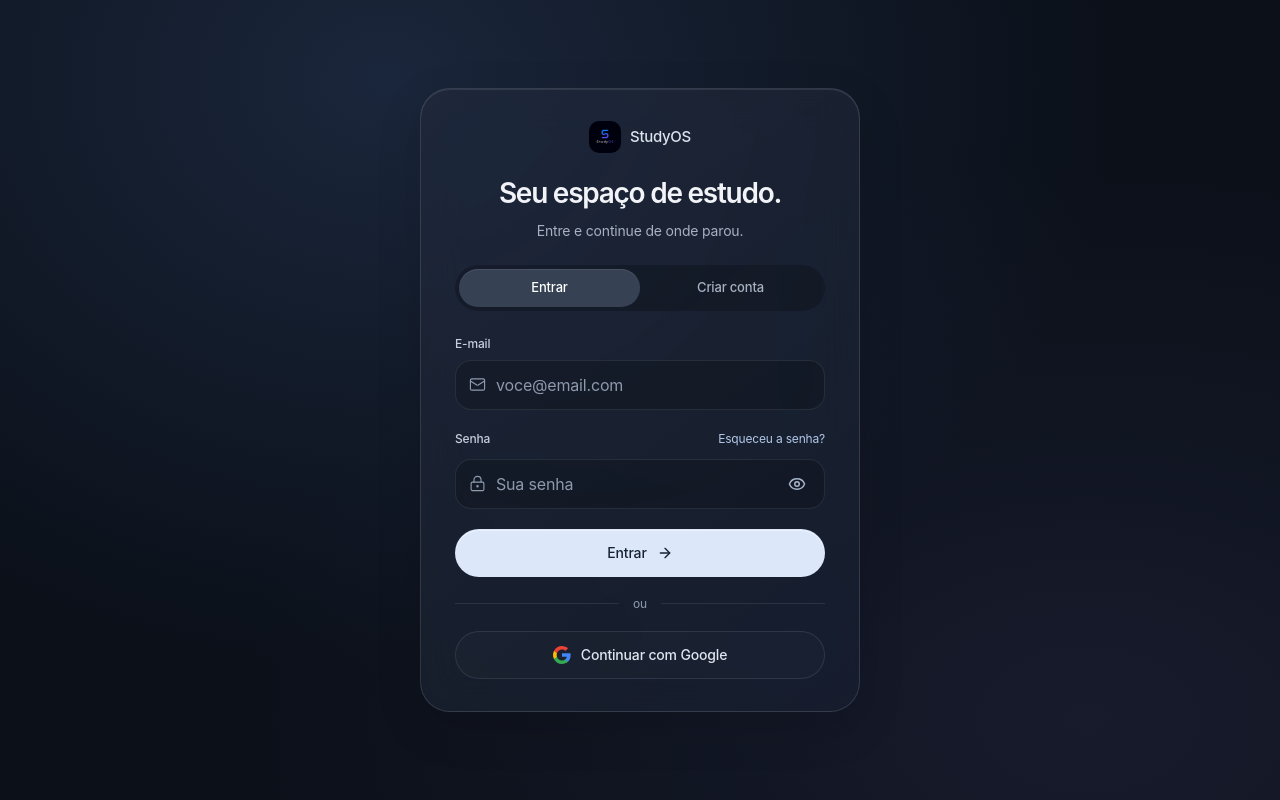
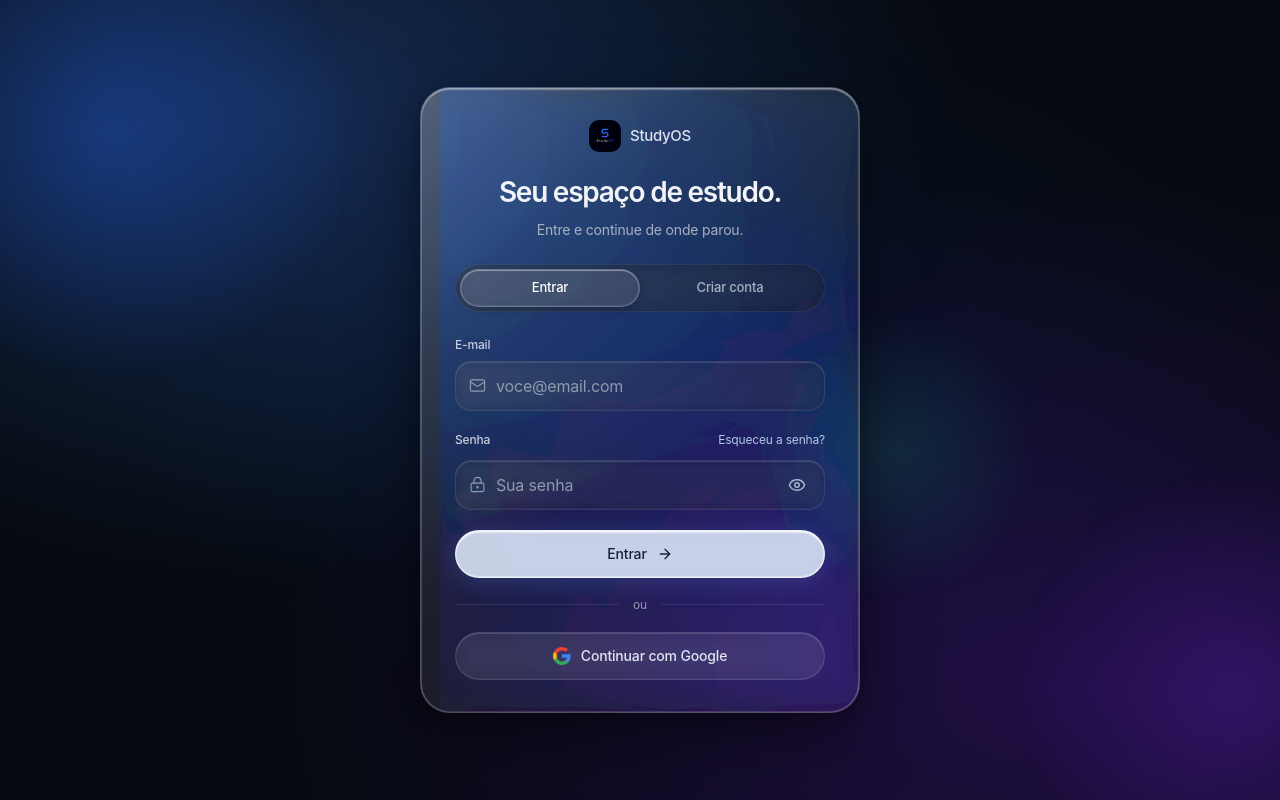
Before and after one commit to asafdev-3/study-os, a React (Vite) app: page /login in a window 1280 px wide. Built offline with nearby package versions, Linux system fonts and the light colour scheme; no server answers.

Commit message:
Publish updated login glass design

```diff
--- a/src/pages/Auth.css
+++ b/src/pages/Auth.css
@@ -1,4 +1,6 @@
-/* Authentication surfaces: one quiet glass layer and readable controls. */
+/* Authentication surfaces: Liquid Glass — iOS 26 / Apple design language */
+
+/* === PAGE WRAPPER === */
 .study-entry.study-auth-page {
   --auth-text: #f1f3f7;
   --auth-muted: #a8b1c1;
@@ -13,82 +15,347 @@
   padding: max(28px, env(safe-area-inset-top)) 20px max(28px, env(safe-area-inset-bottom));
   overflow-x: hidden;
   overflow-y: auto;
-  background: radial-gradient(ellipse at 30% 10%, #1a263b 0%, transparent 58%),
-    radial-gradient(ellipse at 85% 90%, #171b2c 0%, transparent 55%), #0b1019;
+  /* Richer background: gives glass something colorful to refract */
+  background:
+    radial-gradient(ellipse at 22% 14%, rgba(28, 60, 115, 0.68) 0%, transparent 48%),
+    radial-gradient(ellipse at 82% 86%, rgba(55, 18, 115, 0.52) 0%, transparent 52%),
+    radial-gradient(ellipse at 55% 46%, rgba(8, 28, 72, 0.38) 0%, transparent 60%),
+    #060a10;
   color: var(--auth-text);
   font-family: -apple-system, BlinkMacSystemFont, "SF Pro Display", sans-serif;
 }
+
+/* ─── Background blobs ─── give glass something to refract */
+.lg-blob {
+  position: absolute;
+  border-radius: 50%;
+  pointer-events: none;
+  z-index: 0;
+}
+.lg-blob-1 {
+  width: clamp(280px, 50vw, 520px);
+  height: clamp(280px, 50vw, 520px);
+  background: radial-gradient(circle, rgba(37, 99, 235, 0.34) 0%, transparent 68%);
+  top: -18%;
+  left: -12%;
+  animation: lg-drift 14s ease-in-out infinite;
+}
+.lg-blob-2 {
+  width: clamp(220px, 40vw, 440px);
+  height: clamp(220px, 40vw, 440px);
+  background: radial-gradient(circle, rgba(109, 40, 217, 0.28) 0%, transparent 70%);
+  bottom: -12%;
+  right: -10%;
+  animation: lg-drift 18s ease-in-out infinite reverse 2s;
+}
+.lg-blob-3 {
+  width: clamp(160px, 28vw, 300px);
+  height: clamp(160px, 28vw, 300px);
+  background: radial-gradient(circle, rgba(16, 185, 129, 0.17) 0%, transparent 70%);
+  top: 38%;
+  left: 58%;
+  animation: lg-drift 22s ease-in-out infinite 5s;
+}
+@keyframes lg-drift {
+  0%,  100% { transform: translate(  0px,   0px) scale(1.00); }
+  25%        { transform: translate( 40px, -28px) scale(1.07); }
+  50%        { transform: translate(-18px,  48px) scale(0.94); }
+  75%        { transform: translate( 55px,  18px) scale(1.04); }
+}
+
+/* ═══════════════════════════════════
+   CARD — Liquid Glass (5 layers)
+═══════════════════════════════════ */
 .study-auth-card {
   position: relative;
+  z-index: 1;
+  isolation: isolate;         /* keeps ::after z-index inside this box */
   width: min(100%, 440px);
   flex: 0 1 440px;
   margin-block: auto;
   padding: 32px 34px;
-  border: 1px solid rgba(226, 237, 255, .13);
   border-radius: 30px;
-  background: linear-gradient(145deg, rgba(255,255,255,.045), rgba(255,255,255,.012)), rgba(20, 29, 44, .65);
-  -webkit-backdrop-filter: blur(20px) saturate(140%);
-  backdrop-filter: blur(20px) saturate(140%);
-  box-shadow: inset 0 1px rgba(255,255,255,.09), 0 16px 48px rgba(0,0,0,.12);
+
+  /* Layer 1 — Tint: faint white wash so panel reads as material */
+  background: rgba(255, 255, 255, 0.07);
+
+  /* Layer 3 — Specular rim: 1px border + asymmetric inset highlights
+     (top is brightest — real glass catches light from above) */
+  border: 1px solid rgba(255, 255, 255, 0.22);
+
+  /* Layer 2 — Frost: blur + saturation + brightness */
+  -webkit-backdrop-filter: blur(18px) saturate(195%) brightness(1.10);
+  backdrop-filter:          blur(18px) saturate(195%) brightness(1.10);
+
+  box-shadow:
+    0 24px 72px rgba(0, 0, 0, 0.44),
+    0  4px 20px rgba(0, 0, 0, 0.26),
+    inset  0  1.5px 1.5px rgba(255, 255, 255, 0.52),  /* top  — strongest */
+    inset  0 -1px   1px   rgba(255, 255, 255, 0.14),  /* bottom           */
+    inset  1px 0    1px   rgba(255, 255, 255, 0.11),  /* left             */
+    inset -1px 0    1px   rgba(255, 255, 255, 0.11);  /* right            */
 }
+
+/* Layer 4 — Sheen: diagonal gloss (surface lit from top-left) */
+.study-auth-card::after {
+  content: "";
+  position: absolute;
+  inset: 0;
+  z-index: -1;             /* below content, above tint */
+  border-radius: inherit;
+  pointer-events: none;
+  background: linear-gradient(
+    140deg,
+    rgba(255, 255, 255, 0.22) 0%,
+    rgba(255, 255, 255, 0.07) 28%,
+    transparent              56%
+  );
+  mix-blend-mode: screen;
+}
+
+/* Layer 5 — Refraction via SVG displacement map — Chromium only */
+@supports (backdrop-filter: url('#lg-noise')) {
+  .study-auth-card {
+    -webkit-backdrop-filter: blur(12px) saturate(195%) brightness(1.09) url('#lg-noise');
+    backdrop-filter:          blur(12px) saturate(195%) brightness(1.09) url('#lg-noise');
+  }
+}
+
+/* ─── Brand ─── */
 .study-auth-brand { display:flex; align-items:center; justify-content:center; gap:9px; margin-bottom:24px; color:#dce3ef; font-size:15px; font-weight:550; letter-spacing:-.02em; }
 .study-auth-logo { width:32px; height:32px; border-radius:10px; }
+
+/* ─── Heading ─── */
 .study-auth-heading { margin-bottom:24px; text-align:center; }
 .study-auth-heading h1 { margin:0; color:var(--auth-text); font-size:clamp(24px,6.5vw,28px); line-height:1.18; font-weight:600; letter-spacing:-.045em; }
 .study-auth-heading > p:last-child { margin:9px 0 0; color:var(--auth-muted); font-size:14px; line-height:1.5; }
 .study-auth-kicker { margin:0 0 10px; color:var(--auth-muted); font-size:10px; letter-spacing:.12em; }
-.study-auth-switch { position:relative; display:grid; grid-template-columns:1fr 1fr; gap:0; padding:4px; margin-bottom:24px; border-radius:999px; background:rgba(0,0,0,.22); }
-.study-auth-switch::before { content:""; position:absolute; top:4px; bottom:4px; left:4px; width:calc((100% - 8px) / 2); border-radius:999px; background:#364153; box-shadow:inset 0 1px rgba(255,255,255,.09); transform:translateX(0); }
-.study-auth-switch[data-creating="true"]::before { transform:translateX(100%); }
+
+/* ─── Switch — Liquid Glass pill ─── */
+.study-auth-switch {
+  position: relative;
+  display: grid;
+  grid-template-columns: 1fr 1fr;
+  gap: 0;
+  padding: 4px;
+  margin-bottom: 24px;
+  border-radius: 999px;
+  background: rgba(0, 0, 0, 0.28);
+  border: 1px solid rgba(255, 255, 255, 0.08);
+  -webkit-backdrop-filter: blur(8px) saturate(160%);
+  backdrop-filter:          blur(8px) saturate(160%);
+}
+.study-auth-switch::before {
+  content: "";
+  position: absolute;
+  top: 4px; bottom: 4px; left: 4px;
+  width: calc((100% - 8px) / 2);
+  border-radius: 999px;
+  /* Glass indicator */
+  background: rgba(255, 255, 255, 0.10);
+  border: 1px solid rgba(255, 255, 255, 0.22);
+  box-shadow:
+    inset 0 1px 1px rgba(255, 255, 255, 0.42),
+    inset 0 -1px 1px rgba(255, 255, 255, 0.10),
+    0 2px 8px rgba(0, 0, 0, 0.22);
+  transform: translateX(0);
+}
+.study-auth-switch[data-creating="true"]::before { transform: translateX(100%); }
 .study-auth-switch button { position:relative; min-height:38px; border:0; border-radius:999px; background:transparent; color:var(--auth-muted); font-size:13px; font-weight:500; cursor:pointer; }
 .study-auth-switch button.is-active { color:#fff; }
+
+/* ─── Form ─── */
 .study-auth-form { display:grid; gap:16px; }
 .study-auth-field { display:grid; gap:7px; color:#c7cfdd; font-size:12px; font-weight:500; min-width:0; }
 .study-auth-field-heading { display:flex; justify-content:space-between; align-items:center; gap:8px; min-height:22px; }
 .study-auth-field-heading a { color:#b2c8e9; font-size:12px; font-weight:400; text-decoration:none; padding-block:4px; }
-.study-auth-input-wrap { min-height:50px; display:flex; align-items:center; gap:10px; padding:0 13px; border:1px solid rgba(225,235,255,.09); border-radius:16px; background:rgba(0,0,0,.19); color:#8e9bb0; }
+
+/* ─── Input — Liquid Glass nested ─── */
+.study-auth-input-wrap {
+  min-height: 50px;
+  display: flex;
+  align-items: center;
+  gap: 10px;
+  padding: 0 13px;
+  border-radius: 16px;
+  /* nested glass — lighter touch */
+  background: rgba(0, 0, 0, 0.14);
+  border: 1px solid rgba(255, 255, 255, 0.10);
+  -webkit-backdrop-filter: blur(6px) saturate(150%);
+  backdrop-filter:          blur(6px) saturate(150%);
+  box-shadow:
+    inset 0  1px 1px rgba(255, 255, 255, 0.16),
+    inset 0 -1px 1px rgba(255, 255, 255, 0.05);
+  color: #8e9bb0;
+}
 .study-auth-input-wrap > svg { flex-shrink:0; width:17px; height:17px; stroke-width:1.6; }
-.study-auth-input-wrap:focus-within { border-color:#9ebce180; background:rgba(16,25,40,.65); }
+.study-auth-input-wrap:focus-within {
+  border-color: rgba(158, 188, 225, 0.55);
+  background: rgba(10, 20, 36, 0.38);
+  box-shadow:
+    inset 0  1.5px 1px rgba(255, 255, 255, 0.22),
+    inset 0 -1px   1px rgba(255, 255, 255, 0.07),
+    0 0 0 3px rgba(100, 160, 240, 0.12);
+}
 .study-auth-input-wrap input { width:100%; min-width:0; min-height:48px; border:0; outline:0; background:transparent; color:var(--auth-text); font-size:16px; font-weight:400; box-shadow:none; }
 .study-auth-input-wrap input::placeholder { color:#8e99ad; opacity:1; }
 .study-auth-input-wrap input:focus-visible { outline:none; }
 .study-auth-reveal { display:grid; place-items:center; width:44px; height:44px; flex:0 0 44px; margin-right:-8px; border-radius:50%; color:#a8b7cb; cursor:pointer; }
 .study-auth-forgot { display:flex; justify-content:flex-end; margin-top:-7px; }
 .study-auth-forgot a { min-height:36px; display:flex; align-items:center; color:#b2c8e9; font-size:12px; text-decoration:none; }
+
+/* ─── Feedback ─── */
 .study-auth-feedback { margin:0; padding:10px 12px; border:1px solid transparent; border-radius:14px; font-size:12px; line-height:1.5; }
-.study-auth-feedback.is-error { color:#ffc4c8; border-color:#ff7f8b30; background:#731d2933; }
+.study-auth-feedback.is-error  { color:#ffc4c8; border-color:#ff7f8b30; background:#731d2933; }
 .study-auth-feedback.is-notice { color:#c4ddff; border-color:#8cb7f038; background:#29466d40; }
-.study-auth-submit,.study-auth-google { min-height:48px; width:100%; display:flex; align-items:center; justify-content:center; gap:10px; border-radius:999px; font-size:14px; font-weight:550; cursor:pointer; }
-.study-auth-submit { margin-top:4px; border:1px solid transparent; background:#dce7fa; color:#152337; box-shadow:inset 0 1px #ffffff70; }
+
+/* ─── Buttons ─── */
+.study-auth-submit,
+.study-auth-google {
+  min-height: 48px;
+  width: 100%;
+  display: flex;
+  align-items: center;
+  justify-content: center;
+  gap: 10px;
+  border-radius: 999px;
+  font-size: 14px;
+  font-weight: 550;
+  cursor: pointer;
+}
+
+/* Submit — bright Liquid Glass pill */
+.study-auth-submit {
+  margin-top: 4px;
+  color: #152337;
+  background: rgba(220, 232, 250, 0.88);
+  border: 1px solid rgba(255, 255, 255, 0.72);
+  -webkit-backdrop-filter: blur(10px) saturate(140%);
+  backdrop-filter:          blur(10px) saturate(140%);
+  box-shadow:
+    0 4px 24px rgba(80, 120, 200, 0.30),
+    inset 0  1.5px 1.5px rgba(255, 255, 255, 0.90),
+    inset 0 -1px   1px   rgba(255, 255, 255, 0.45);
+}
 .study-auth-submit svg { width:16px; height:16px; }
-.study-auth-google { border:1px solid #e1ebff1a; background:#ffffff04; color:#e0e6f1; }
-.study-auth-submit:disabled,.study-auth-google:disabled { opacity:.56; cursor:wait; }
+
+/* Google — dark Liquid Glass */
+.study-auth-google {
+  color: #e0e6f1;
+  background: rgba(255, 255, 255, 0.045);
+  border: 1px solid rgba(225, 235, 255, 0.14);
+  -webkit-backdrop-filter: blur(8px) saturate(160%);
+  backdrop-filter:          blur(8px) saturate(160%);
+  box-shadow:
+    inset 0  1px 1px rgba(255, 255, 255, 0.18),
+    inset 0 -1px 1px rgba(255, 255, 255, 0.06);
+}
+
+.study-auth-submit:disabled,
+.study-auth-google:disabled { opacity: .54; cursor: wait; }
+
+/* ─── Divider ─── */
 .study-auth-divider { display:flex; align-items:center; gap:14px; margin:18px 0; color:#8f9bb0; font-size:12px; }
-.study-auth-divider::before,.study-auth-divider::after { content:""; height:1px; flex:1; background:var(--auth-line); }
+.study-auth-divider::before,
+.study-auth-divider::after { content:""; height:1px; flex:1; background:var(--auth-line); }
+
+/* ─── Misc ─── */
 .study-auth-terms { margin:18px 0 0; color:var(--auth-muted); font-size:11px; line-height:1.5; text-align:center; }
 .study-auth-terms a { color:#b2c8e9; text-decoration:none; }
 .study-auth-back { display:flex; align-items:center; gap:8px; min-height:44px; margin:-10px 0 16px; color:#b6c7de; font-size:12px; }
 .study-auth-success { display:flex; align-items:center; gap:10px; margin-top:16px; padding:13px; border:1px solid #8cb7f038; border-radius:15px; background:#29466d40; color:#c4ddff; font-size:13px; }
 .study-auth-secondary { margin-top:16px; }
 .study-auth-page :is(button,a):focus-visible { outline:2px solid #adc9ef; outline-offset:3px; }
+
+/* ═══════════════════════════════════
+   MOTION
+═══════════════════════════════════ */
 @media (prefers-reduced-motion: no-preference) {
-  html:not([data-study-motion="reduced"]) .study-auth-card { animation:study-auth-appear 320ms var(--auth-ease); }
-  html:not([data-study-motion="reduced"]) .study-auth-switch::before { transition:transform 340ms cubic-bezier(.22,1.12,.36,1); }
-  html:not([data-study-motion="reduced"]) .study-auth-input-wrap { transition:border-color 180ms ease, background-color 180ms ease; }
-  html:not([data-study-motion="reduced"]) :is(.study-auth-submit,.study-auth-google,.study-auth-reveal) { transition:transform 200ms var(--auth-ease), background-color 180ms ease; }
-  html:not([data-study-motion="reduced"]) :is(.study-auth-submit,.study-auth-google,.study-auth-reveal):not(:disabled):active { transform:scale(.98); }
+  html:not([data-study-motion="reduced"]) .study-auth-card {
+    animation: study-auth-appear 320ms var(--auth-ease);
+  }
+  html:not([data-study-motion="reduced"]) .study-auth-switch::before {
+    transition: transform 340ms cubic-bezier(.22, 1.12, .36, 1);
+  }
+  html:not([data-study-motion="reduced"]) .study-auth-input-wrap {
+    transition: border-color 180ms ease, background-color 180ms ease, box-shadow 180ms ease;
+  }
+  html:not([data-study-motion="reduced"]) :is(.study-auth-submit, .study-auth-google, .study-auth-reveal) {
+    transition: transform 200ms var(--auth-ease), background-color 180ms ease, box-shadow 200ms ease;
+  }
+  html:not([data-study-motion="reduced"]) :is(.study-auth-submit, .study-auth-google, .study-auth-reveal):not(:disabled):active {
+    transform: scale(.98);
+  }
 }
-@media (hover:hover) and (pointer:fine) {
-  .study-auth-google:not(:disabled):hover { background:#ffffff0a; }
-  .study-auth-submit:not(:disabled):hover { background:#eaf0fc; }
-  .study-auth-field-heading a:hover { color:#e0ecff; }
+/* Blobs off for reduced-motion */
+@media (prefers-reduced-motion: reduce) {
+  .lg-blob { animation: none; }
 }
-@keyframes study-auth-appear { from { opacity:.3; transform:translateY(8px); } to { opacity:1; transform:none; } }
-@media(max-width:480px) {
-  .study-entry.study-auth-page { padding-inline:16px; }
-  .study-auth-card { padding:28px 24px; border-radius:28px; }
+
+/* ═══════════════════════════════════
+   HOVER
+═══════════════════════════════════ */
+@media (hover: hover) and (pointer: fine) {
+  .study-auth-google:not(:disabled):hover {
+    background: rgba(255, 255, 255, 0.07);
+    box-shadow:
+      inset 0  1.5px 1px rgba(255, 255, 255, 0.24),
+      inset 0 -1px   1px rgba(255, 255, 255, 0.08);
+  }
+  .study-auth-submit:not(:disabled):hover {
+    background: rgba(230, 240, 254, 0.94);
+    box-shadow:
+      0 6px 28px rgba(80, 120, 200, 0.36),
+      inset 0  1.5px 1.5px rgba(255, 255, 255, 0.95),
+      inset 0 -1px   1px   rgba(255, 255, 255, 0.50);
+  }
+  .study-auth-field-heading a:hover { color: #e0ecff; }
 }
-@media(max-width:359px) { .study-auth-card { padding:24px 18px; } }
-@media(prefers-reduced-transparency:reduce) {
-  .study-auth-card { background:#172131; -webkit-backdrop-filter:none; backdrop-filter:none; }
+
+/* ═══════════════════════════════════
+   KEYFRAMES
+═══════════════════════════════════ */
+@keyframes study-auth-appear {
+  from { opacity: .3; transform: translateY(8px); }
+  to   { opacity: 1; transform: none; }
 }
+
+/* ═══════════════════════════════════
+   RESPONSIVE
+═══════════════════════════════════ */
+@media (max-width: 480px) {
+  .study-entry.study-auth-page { padding-inline: 16px; }
+  .study-auth-card { padding: 28px 24px; border-radius: 28px; }
+}
+@media (max-width: 359px) {
+  .study-auth-card { padding: 24px 18px; }
+}
+
+/* ═══════════════════════════════════
+   ACCESSIBILITY
+═══════════════════════════════════ */
+@media (prefers-reduced-transparency: reduce) {
+  .study-auth-card {
+    background: rgba(14, 20, 34, 0.96);
+    -webkit-backdrop-filter: none;
+    backdrop-filter: none;
+    border-color: rgba(255, 255, 255, 0.10);
+    box-shadow: 0 20px 64px rgba(0, 0, 0, 0.60);
+  }
+  .study-auth-card::after { display: none; }
+  .study-auth-input-wrap {
+    -webkit-backdrop-filter: none;
+    backdrop-filter: none;
+    background: rgba(0, 0, 0, 0.32);
+  }
+  .study-auth-switch {
+    -webkit-backdrop-filter: none;
+    backdrop-filter: none;
+  }
+  .study-auth-submit,
+  .study-auth-google {
+    -webkit-backdrop-filter: none;
+    backdrop-filter: none;
+  }
+  .lg-blob { display: none; }
+}
--- a/src/pages/Login.jsx
+++ b/src/pages/Login.jsx
@@ -108,6 +108,22 @@ export default function Login() {
 
   return (
     <main className="study-entry study-auth-page">
+      {/* Liquid Glass — SVG displacement filter (refração, Chromium only) */}
+      <svg width="0" height="0" aria-hidden="true" style={{ position: 'absolute', overflow: 'hidden' }}>
+        <filter id="lg-noise" x="-20%" y="-20%" width="140%" height="140%">
+          <feTurbulence type="fractalNoise" baseFrequency="0.009 0.012"
+                        numOctaves="2" seed="5" result="noise" />
+          <feGaussianBlur in="noise" stdDeviation="1.3" result="soft" />
+          <feDisplacementMap in="SourceGraphic" in2="soft" scale="30"
+                             xChannelSelector="R" yChannelSelector="G" />
+        </filter>
+      </svg>
+
+      {/* Blobs de cor — dão ao glass algo colorido para refratar */}
+      <div className="lg-blob lg-blob-1" aria-hidden="true" />
+      <div className="lg-blob lg-blob-2" aria-hidden="true" />
+      <div className="lg-blob lg-blob-3" aria-hidden="true" />
+
       <section className="study-auth-card" aria-labelledby="auth-title">
         <header className="study-auth-brand">
           <img src="/icons/icon-192.png" alt="" className="study-auth-logo" />
```
